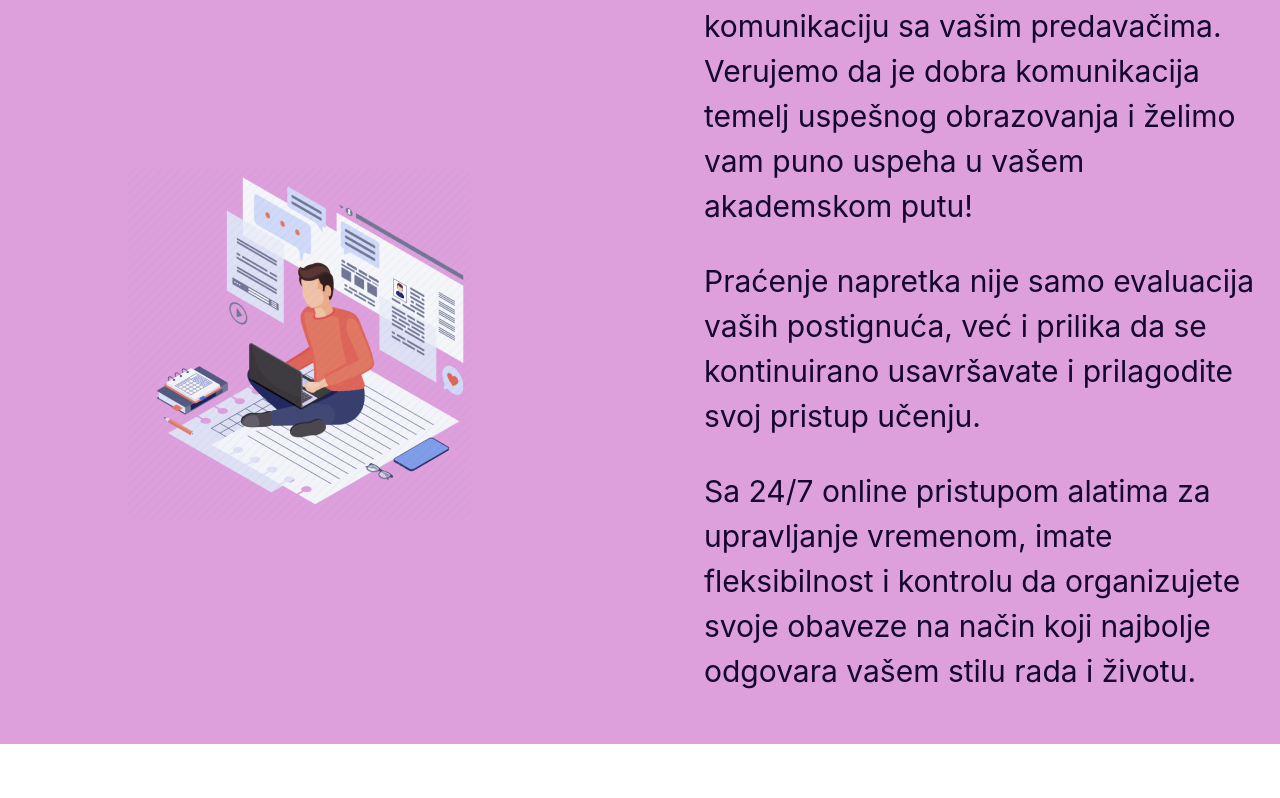
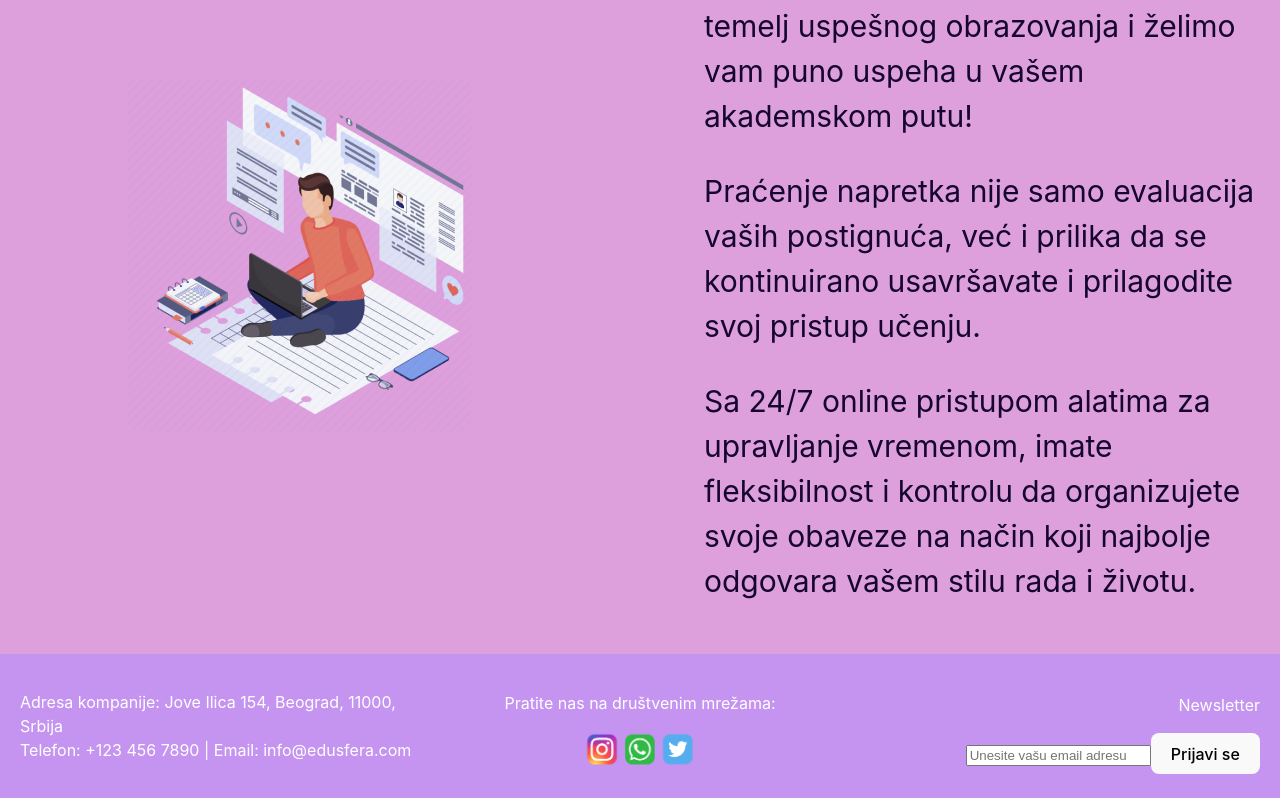
Before and after one commit to nevned/probyy, a React (Vite) app: page / in a window 1280 px wide. Shown: the part 1050-1848 px from the top of the page. Before the commit the page ends 1794 px from the top, so only its background shows below. Built offline with nearby package versions, Linux system fonts and the light colour scheme.

Commit message:
Ksenija prvi commit

```diff
--- /dev/null
+++ b/components/Footer.tsx
@@ -0,0 +1,31 @@
+import React from 'react';
+import '../styles/Footer.css';
+
+const Footer: React.FC = () => {
+  return (
+    <footer className="footer">
+      <div className="left-section">
+        <p>
+          Adresa kompanije: Jove Ilica 154, Beograd, 11000, Srbija
+          <br />
+          Telefon: +123 456 7890 | Email: info@edusfera.com
+        </p>
+      </div>
+      <div className="center-section">
+        <p>Pratite nas na društvenim mrežama:</p>
+        <div className="social-icons">
+          <img src="../slike/drustvenemreze.png" alt="Social Icon 1" />
+
+          {/* Dodajte slike i alt tekstove za svoje ikonice */}
+        </div>
+      </div>
+      <div className="right-section">
+        <p>Newsletter</p>
+        <input type="email" placeholder="Unesite vašu email adresu" />
+        <button>Prijavi se</button>
+      </div>
+    </footer>
+  );
+};
+
+export default Footer;
--- a/pages/HomePage.tsx
+++ b/pages/HomePage.tsx
@@ -15,7 +15,7 @@ const HomePage: React.FC = () => {
     <div className="home-container1">
       <div className="split-container">
         <div className="text-side">
-          <h2 className="main-paragraph">LEARN THE SKILLS TO MAKE TOMORRO WBETTER</h2>
+          <h2 className="main-paragraph">LEARN THE SKILLS TO MAKE TOMORROW BETTER</h2>
           <p className="main-paragraph">Dobrodošli na našu platformu za
           e-učenje, vašeg idealnog partnera u obrazovanju i profesionalnom razvoju! Vaša budućnost počinje ovde.</p>
         </div>
--- a/src/App.tsx
+++ b/src/App.tsx
@@ -6,7 +6,7 @@ import ContactPage from '../pages/ContactPage';
 import CartPage from '../pages/CartPage';
 import NavMenu from '../components/NavMenu';
 import {KursProvider}  from '../components/KursContext';
-
+import Footer from '../components/Footer';
 
 const App: React.FC = () => {
   return (
@@ -19,6 +19,7 @@ const App: React.FC = () => {
           <Route path="/contact" element={<ContactPage />} />
           <Route path="/cart" element={<CartPage />} />
         </Routes>
+        <Footer />
       </KursProvider>
     </Router>
   );
--- /dev/null
+++ b/styles/Footer.css
@@ -0,0 +1,27 @@
+.footer {
+  background-color: rgba(138, 43, 226, 0.5);;
+  color: white;
+  padding: 20px;
+  display: flex;
+  justify-content: space-between;
+  align-items: center;
+}
+
+.left-section {
+  flex: 1;
+}
+
+.center-section {
+  flex: 1;
+  text-align: center;
+}
+
+.right-section {
+  flex: 1;
+  text-align: right;
+}
+
+.social-icons img {
+  width: 120px;
+  margin: 0 5px;
+}
```
Also changed, not shown: slike/drustvenemreze.png (added).
